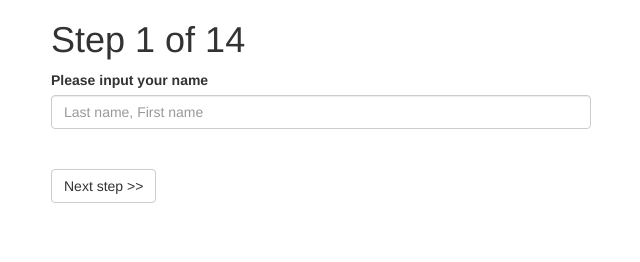
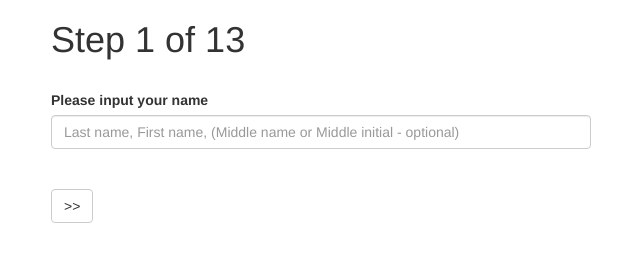
Before and after one commit to emendoza2/HG-Forms, a website: page index.html in a window 1280 px wide. Shown: the whole page, without its empty margins (34-674 px from the left). Drawn offline with nearby package versions, Linux system fonts and the light colour scheme.

Commit message:
Multiple input support
Cleaned up some code, made it compliant with JSHint, added support for
multiple inputs in one data block, made 5 grades per subject.

```diff
--- a/index.html
+++ b/index.html
@@ -47,7 +47,7 @@
   <!-- The life of the page -->
   <script>
   Date.prototype.dateAdd = function(size,value) {
-    var newDate = new Date(this)
+    var newDate = new Date(this);
     value = parseInt(value);
     var incr = 0;
     switch (size) {
@@ -58,19 +58,19 @@
         case 'hour':
             incr = value * 60;
             newDate.dateAdd('minute',incr);
-            return newDate;;
+            return newDate;
         case 'week':
             incr = value * 7;
             newDate.dateAdd('day',incr);
-            return newDate;;
+            return newDate;
         case 'minute':
             incr = value * 60;
             newDate.dateAdd('second',incr);
-            return newDate;;
+            return newDate;
         case 'second':
             incr = value * 1000;
             newDate.dateAdd('millisecond',incr);
-            return newDate;;
+            return newDate;
         case 'month':
             value = value + newDate.getUTCMonth();
             if (value/12>0) {
@@ -78,18 +78,18 @@
                 value = value % 12;
             }
             newDate.setUTCMonth(value);
-            return newDate;;
+            return newDate;
         case 'millisecond':
             newDate.setTime(newDate.getTime() + value);
-            return newDate;;
+            return newDate;
         case 'year':
             newDate.setFullYear(newDate.getUTCFullYear()+value);
-            return newDate;;
+            return newDate;
         default:
             throw new Error('Invalid date increment passed');
-            break;
+            //break;
     }
-}
+}; // for later
   // Style Guide: //
   /*
   * When creating an element, prefix it's var name with $
@@ -102,8 +102,8 @@
   // Define everything here
 
   // Constants
-  const fadeOutTime = 300;
-  const fadeInTime = 500;
+  var fadeOutTime = 300;
+  var fadeInTime = 500;
 
 
   // Vars
@@ -120,7 +120,7 @@
     * buttonText (also optional)
   */
 
-  var $form, steps, canPressButton, currentStep, noSteps, $finalForm, $button, $head;
+  var $form, steps, canPressButton, currentStep, noSteps, $finalForm, $button, $head; // define all variables so they can be accessed through the console (will be changed later for security)
 
     $(document).ready(function(){
       // Utility functions
@@ -128,9 +128,27 @@
         for (var i = 0; i < steps.length; i ++) {
           steps[i].fadeOut(fadeOutTime);
         }
-      };
+      }
 
       function refreshActive(dir) {
+
+        function /* local! */ createAlert(text) { // DRY
+          var $alert = $("<div></div>")
+            .addClass("alert")
+            .addClass("alert-danger")
+            .addClass("alert-dismissable")
+            .attr("role","alert")
+            .append(
+              $("<button></button>")
+                .addClass("close")
+                .attr("type","button")
+                .attr("data-dismiss","alert")
+                .attr("aria-label","Close")
+                .html($("<span></span>").attr("aria-hidden","true").html("&times;"))
+            )
+            .append(text);
+            return $alert;
+        }
 
         function /* local */ nextStep(){ //DRY DRY DRY!!!!
             canPressButton = false; // ugh..
@@ -158,44 +176,28 @@
 
         if ( dir === undefined || dir === 1 ) {
 
-          var currentData = data[currentStep];
+          var allOK = true;
+          for (var i = 0; i < data[currentStep].inputs.length; i++) {
+          var currentData = data[currentStep].inputs[i];
           var failRegex = currentData.fail;
+          if (failRegex !== undefined) {
 
-          function /* local! */ createAlert(text) { // DRY
-            var $alert = $("<div></div>")
-              .addClass("alert")
-              .addClass("alert-danger")
-              .addClass("alert-dismissable")
-              .attr("role","alert")
-              .append(
-                $("<button></button>")
-                  .addClass("close")
-                  .attr("type","button")
-                  .attr("data-dismiss","alert")
-                  .attr("aria-label","Close")
-                  .html($("<span></span>").attr("aria-hidden","true").html("&times;"))
-              )
-              .append(text);
-              return $alert
-          };
-          if (failRegex !== undefined) {
-            var inputValue = $("#input"+(currentStep+1)).val(); // more DRY
-
+            var inputValue = $("#input"+(currentStep+1)+"-"+i).val(); // more DRY
             var $alert;
             if (inputValue.match(failRegex)) {
               $alert = createAlert(currentData.messages.error); // create alert with error message
-            } else if(currentData.required === true && (inputValue == "" || inputValue.match(/^\s+$/))) { // kill nasty empty input fields (if they are required)
+              allOK = false;
+            } else if(currentData.required === true && (inputValue === "" || inputValue.match(/^\s+$/))) { // kill nasty empty input fields (if they are required)
               console.log(currentData.messages.empty);
               $alert = createAlert(currentData.messages.empty); // create alert with empty message
-            } else {
-              nextStep();
+              allOK = false;
             }
-            console.log($alert);
             steps[currentStep].append("<br />").append($alert === undefined ? "" : $alert); // display alert or nothing if there was no error
-          } else {
-            nextStep();
           }
-
+        }
+        if (allOK) { // need this, otherwise multiple steps will appear out of nowhere!
+          nextStep();
+        }
         } else {
           canPressButton = false; // ugh..
           steps[currentStep].addClass("ignore");
@@ -219,7 +221,7 @@
             }
           }); // increment step. once that is done, fade in the next step
         }
-      };
+      }
       // end
 
       $form = $("<form></form>").attr("id","mainForm"); // the form container
@@ -256,7 +258,7 @@
           } else {
             console.log(canPressButton);
           }
-      };
+      }
       function goback(e) {
         e.preventDefault();
         if (canPressButton) {
@@ -264,29 +266,55 @@
         }
       }
 
+
+      function createInput(datas, inputs) {
+        return {
+          inputPlaceholder: datas.customPlaceholder,
+          customInputType: datas.customInputType,
+          inputRequired: datas.inputRequired,
+          labelContent: datas.label,
+          fail: datas.fail,
+          messages: datas.messages,
+          inline: datas.inline
+        };
+      }
+
       // Note to self: js arrays start at 0!
       for (var i = 0; i < noSteps; i ++) {
+        var inputs = [];
+        var currentData;
+        if (data[i].inputs !== undefined) { // create multiple
+          for (var j = 0; j < data[i].inputs.length; j++) {
+            currentData = data[i].inputs[j];
+            console.log(currentData.customPlaceholder);
+            inputs.push(createInput(currentData));
+          }
+        } else {
+          currentData = data[i];
+          inputs.push(createInput(currentData));
+          data[i].inputs = [currentData];
+        }
         steps[i] = createStep({
           step: i+1, // put this so that steps are shown as index in array + 1
           noSteps: noSteps,
-          inputPlaceholder: data[i].customPlaceholder,
-          buttonText: "Next step &gt;&gt;",
+          buttonText: "&gt;&gt;",
           buttonCallback: defaultCallback,
           previousText: i > 0 ? "&lt;&lt;" : undefined,
           previousCallback: goback,// no need for check here; previous is defined by previousText
           content: data[i].contentText === undefined ? "<br />" : data[i].contentText + "<br />",
-          labelContent: data[i].label,
-          custom: data[i].custom
+          //labelContent: data[i].label,
+          custom: data[i].custom,
+          inputs: inputs
         });
         steps[i].addClass("ignore");
-      };
+      }
 
       steps.push($finalForm);
 
       for (i = 0; i < steps.length; i ++) {
         var $el = steps[i];
         $el.appendTo($form);
-      };
+      }
       $form.appendTo(".container");
       steps[0].fadeIn(500);
 
@@ -298,8 +326,7 @@
       });
 
       /* Rendering stuff */
-      var currentDate;
-      currentDate = (new Date());
+      var currentDate = (new Date());
 
       $("#year-dp").datepicker( {
           format: " yyyy",
@@ -312,7 +339,12 @@
         var year = e.date.getFullYear();
         $("#sy").html(year+" - "+(year+1));
       });
-      $(".date").datepicker();
+      $("#year-dp").val(" " + currentDate.getFullYear());
+      $("#year-dp").datepicker('update');
+      $(".date").datepicker( {
+        endDate: currentDate,
+        assumeNearbyYear: true
+      });
       $('.selectpicker').selectpicker();
 
     });
--- a/scripts/data.js
+++ b/scripts/data.js
@@ -1,139 +1,213 @@
-var data =
-[
-{
-label:"Please input your name",
-required:true,
-fail:/^((?!(^[a-z\-]+,\ ?[a-z\-]+$)).)*$/i,
-messages:{
-empty:"Please input your name",
-error:"Invalid name provided - place your last name followed by a comma and your first name"
+function createGradeSheet() {
+  var values = [];
+  for (var i = 0; i < arguments.length; i++) {
+    values.push({
+      label: ""+arguments[i]+"",
+      required: true,
+      fail: /$a/,
+      messages: {
+        error: "",
+        empty: "Please input the name of your "+arguments[i]+" curriculum"
       },
-customPlaceholder:"Last name, First name"
+      customPlaceholder: "Your "+arguments[i]+" curriculum"
+    },{
+      required: true,
+      fail: /^((?!^(\d+)\/(\d+)$|(^[1-9][0-9]?(\.[0-9]+)?|^100(\.0+)?)(%)$).)*$/,
+      messages: {
+        error: "Please input a percentage or a fraction",
+        empty: "Please input a grade"
+      },
+      customPlaceholder: "E.G. 9/10 or 90%"
+    });
+    values.push({
+      required: true,
+      fail: /^((?!^(\d+)\/(\d+)$|(^[1-9][0-9]?(\.[0-9]+)?|^100(\.0+)?)(%)$).)*$/,
+      messages: {
+        error: "Please input a percentage or a fraction",
+        empty: "Please input a grade"
+      },
+      customPlaceholder: "E.G. 9/10 or 90%"
     },
     {
-label:"What is your child's name?",
-required:true,
-fail:/^((?!(^[a-z\-]+,\ ?[a-z\-]+$)).)*$/i,
-messages:{
-empty:"Please enter a name",
-error:"Invalid name provided - place your last name followed by a comma and your first name"
+      required: true,
+      fail: /^((?!^(\d+)\/(\d+)$|(^[1-9][0-9]?(\.[0-9]+)?|^100(\.0+)?)(%)$).)*$/,
+      messages: {
+        error: "Please input a percentage or a fraction",
+        empty: "Please input a grade"
       },
-customPlaceholder:"Last name, First name"
+      customPlaceholder: "E.G. 9/10 or 90%"
     },
     {
-label:"Please input his or her birthdate",
-required:true,
-custom:"<div class='input-group date'>"+
-              "<input type='text' class='form-control' name='input3' />"+
-              "<span class='input-group-addon'>"+
-                  "<span class='glyphicon glyphicon-calendar'></span>"+
-              "</span>"+
+      required: true,
+      fail: /^((?!^(\d+)\/(\d+)$|(^[1-9][0-9]?(\.[0-9]+)?|^100(\.0+)?)(%)$).)*$/,
+      messages: {
+        error: "Please input a percentage or a fraction",
+        empty: "Please input a grade"
+      },
+      customPlaceholder: "E.G. 9/10 or 90%"
+    },
+    {
+
+        label: arguments[i]+" Test Grades (5)",
+      required: true,
+      fail: /^((?!^(\d+)\/(\d+)$|(^[1-9][0-9]?(\.[0-9]+)?|^100(\.0+)?)(%)$).)*$/,
+      messages: {
+        error: "Please input a percentage or a fraction",
+        empty: "Please input a grade"
+      },
+      customPlaceholder: "E.G. 9/10 or 90%"
+    });
+  }
+  return values;
+}
+var data = [{
+		label: "Please input your name",
+		required: true,
+		fail: /^((?!(^[a-z\-]+\ ?,\ ?[a-z\-]+(\ [a-z\-]+\.?)?$)).)*$/i,
+		messages: {
+			empty: "Please input your name",
+			error: "Invalid name provided - place your last name followed by a comma and your first name"
+		},
+		customPlaceholder: "Last name, First name, (Middle name or Middle initial - optional)"
+	},
+	{
+		label: "What is your child's name?",
+		required: true,
+		fail: /^((?!(^[a-z\-]+\ ?,\ ?[a-z\-]+(\ [a-z\-]+\.?)?$)).)*$/i,
+		messages: {
+			empty: "Please enter a name",
+			error: "Invalid name provided - place your last name followed by a comma and your first name"
+		},
+		customPlaceholder: "Last name, First name, (Middle name or Middle initial - optional)"
+	},
+	{
+		label: "Please input his or her birthdate",
+		required: true,
+		custom: "<div class='input-group date'>" +
+			"<input type='text' class='form-control' name='input3' value='03/13/2017' />" +
+			"<span class='input-group-addon'>" +
+			"<span class='glyphicon glyphicon-calendar'></span>" +
+			"</span>" +
 			"</div>"
 	},
 	{
-label:"What is your student's level?",
-required:true,
-custom:"<select class='selectpicker' name='input4'>"+
-  "<option>Pre-K</option>"+
-  "<option>Kindergarden</option>"+
-  "<option>Grade 1</option>"+
-  "<option>Grade 2</option>"+
-  "<option>Grade 3</option>"+
-  "<option>Grade 4</option>"+
-  "<option>Grade 5</option>"+
-  "<option>Grade 6</option>"+
-  "<option>Grade 7</option>"+
-  "<option>Grade 8</option>"+
-  "<option>Grade 9</option>"+
-  "<option>Grade 10</option>"+
-  "<option>Grade 11</option>"+
-  "<option>Grade 12</option>"+
+		label: "What is your student's level?",
+		required: true,
+		custom: "<select class='selectpicker' name='input4'>" +
+			"<option>Pre-K</option>" +
+			"<option>Kindergarden</option>" +
+			"<option>Grade 1</option>" +
+			"<option>Grade 2</option>" +
+			"<option>Grade 3</option>" +
+			"<option>Grade 4</option>" +
+			"<option>Grade 5</option>" +
+			"<option>Grade 6</option>" +
+			"<option>Grade 7</option>" +
+			"<option>Grade 8</option>" +
+			"<option>Grade 9</option>" +
+			"<option>Grade 10</option>" +
+			"<option>Grade 11</option>" +
+			"<option>Grade 12</option>" +
 			"</select>"
 	},
 	{
-label:"What school year is your student in?",
-required:true,
-custom:"<input type='text' class='input-group form-control date' id='year-dp' name='input5'></div><br /><span id='sy'></span>"
+		label: "What school year is your student in?",
+		required: true,
+		custom: "<input type='text' class='input-group form-control date' id='year-dp' name='input5' value=' 2016' /><br /><span id='sy'></span>"
 	},
 	{
-label:"What quarter is your student in?",
-required:true,
-custom:
-'<label class="radio-inline"><input type="radio" name="input6" value="Q1" />Q1</label>'+
-'<label class="radio-inline"><input type="radio" name="input6" value="Q2" />Q2</label>'+
-'<label class="radio-inline"><input type="radio" name="input6" value="Q3" />Q3</label>'+
+		label: "What quarter is your student in?",
+		required: true,
+		custom: '<label class="radio-inline"><input checked="checked" type="radio" name="input6" value="Q1" />Q1</label>' +
+			'<label class="radio-inline"><input type="radio" name="input6" value="Q2" />Q2</label>' +
+			'<label class="radio-inline"><input type="radio" name="input6" value="Q3" />Q3</label>' +
 			'<label class="radio-inline"><input type="radio" name="input6" value="Q4" />Q4</label>'
 	},
 	{
-label:"English",
-required:true,
-fail:/$a/,
-messages:{
-error:"",
-empty:""
+		inputs: createGradeSheet("Language","Reading"),/*[
+      {
+    		label: "Language",
+    		required: true,
+    		fail: /$a/,
+    		messages: {
+    			error: "",
+    			empty: "Please input the name of your language curriculum"
+    		},
+        customPlaceholder: "The name of your language curriculum"
+    	},
+      {
+    		label: "Grades",
+    		required: true,
+    		fail: /^((?!^(\d+)\/(\d+)$|(^[1-9][0-9]?(\.[0-9]+)?|^100(\.0+)?)(%)$).)*$/,
+    		messages: {
+    			error: "Please input a percentage or a fraction",
+    			empty: "Please input a grade"
+    		},
+        customPlaceholder: "E.G. 9/10 or 90%"
+    	},
+    	{
+    		label: "Reading",
+    		required: true,
+    		fail: /$a/,
+    		messages: {
+    			error: "",
+    			empty: "Please input the name of your reading curriculum"
+    		},
+        customPlaceholder: "The name of your reading curriculum"
+    	},
+      {
+    		label: "Grades",
+    		required: true,
+    		fail: /^((?!^(\d+)\/(\d+)$|(^[1-9][0-9]?(\.[0-9]+)?|^100(\.0+)?)(%)$).)*$/,
+    		messages: {
+    			error: "Please input a percentage or a fraction",
+    			empty: "Please input a grade"
+    		},
+        customPlaceholder: ""
+    	},
+    ],*/
+    contentText: "<h2>English Materials</h2>"
+	},
+  {
+    inputs: createGradeSheet("Filipino"),
+      /*{
+        label: "What is your material for Filipino?",
+        required: true,
+        fail: /$a/,
+        messages: {
+          error: "",
+          empty: "Please input the name of your Filipino curriculum"
         }
       },
       {
-label:"What is your material for English language?",
-required:true,
-fail:/$a/,
-messages:{
-error:"",
-empty:""
+    		label: "Grades",
+    		required: true,
+    		fail: /^((?!^(\d+)\/(\d+)$|(^[1-9][0-9]?(\.[0-9]+)?|^100(\.0+)?)(%)$).)*$/,
+    		messages: {
+    			error: "Please input a percentage or a fraction",
+    			empty: "Please input a grade"
+    		},
+        customPlaceholder: "E.G. 9/10 or 90%"
     	}
+      createGradeSheet("Filipino")
+    ],*/
+
   },
 	{
-label:"What is your material for Filipino?",
-required:true,
-fail:/$a/,
-messages:{
-error:"",
-empty:""
-}
+		inputs: createGradeSheet("Araling Palipunan"),
 	},
 	{
-label:"What is your material for Araling Palipunan?",
-required:true,
-fail:/$a/,
-messages:{
-error:"",
-empty:""
-}
+    inputs: createGradeSheet("World History"),
+
 	},
 	{
-label:"What is your material for World History?",
-required:true,
-fail:/$a/,
-messages:{
-error:"",
-empty:""
-}
+    inputs: createGradeSheet("Bible")
 	},
 	{
-label:"What is your material for Bible?",
-required:true,
-fail:/$a/,
-messages:{
-error:"",
-empty:""
-}
+		inputs: createGradeSheet("Character")
 	},
 	{
-label:"What is your material for Character?",
-required:true,
-fail:/$a/,
-messages:{
-error:"",
-empty:""
+		inputs: createGradeSheet("Mother Tongue"),
+    contentText: "<small>For grades 1-3 only<small>"
 	}
-},
-{
-label:"What is your material for Mother Tongue (MT)? (For Grades 1 - 3 only)",
-required:false,
-fail:/$a/,
-messages:{
-error:"",
-empty:""
-}
-}
-]
+];
--- a/scripts/forms.js
+++ b/scripts/forms.js
@@ -1,5 +1,5 @@
 function fallback(text,fb) {
-  return text === undefined ? (fb === undefined ? "" : fb) : text
+  return text === undefined ? (fb === undefined ? "" : fb) : text;
 } // if a string is undefined, return fb or "", otherwise, return the string
 
 function createStep(opt) {
@@ -16,22 +16,51 @@ function createStep(opt) {
   var $head = $("<h1></h1>")
     .html("Step " + opt.step + " of " + opt.noSteps); // create the header
 
-  var inputName = "input" + opt.step; // for DRY code
-  var $label = $("<label></label>")
-    .attr("for", inputName)
-    .html(fallback(opt.labelContent));
+  var inputs = [];
+  var labels = [];
+  var $label;
   var $input;
+  //var $input;
   if (opt.custom !== undefined) {
-    $input = opt.custom;
+    $label = $("<label></label>")
+      .html(fallback(opt.inputs[0].labelContent));
+     inputs.push(opt.custom);
+     labels.push($label);
   } else {
-    $input = $("<input />")
-      .attr("name", inputName).attr("id", inputName)
-      .attr("placeholder",fallback(opt.inputPlaceholder))
-      .attr("type",fallback(opt.customInputType,"text"))
-      .addClass("form-control");
-  }
-  if (opt.inputRequired === undefined ? false : opt.inputRequired) {
-    $input.attr("required","required");
+    for (i = 0; i < opt.inputs.length; i ++) {
+
+      var currentData = opt.inputs[i]; // more DRY
+      var inputName = currentData.inputName === undefined ? "input" + opt.step + "-" + i : currentData.inputName; // for DRY code
+
+      if (typeof(currentData.labelContent) === "string") {
+        $label = $("<label></label>")
+          .attr("for", inputName)
+          .html(fallback(currentData.labelContent));
+      }
+
+      if (currentData.custom !== '') {
+        console.log("currentData is not custom");
+        $input = $("<input />")
+          .attr("name", inputName).attr("id", inputName)
+          .attr("placeholder",fallback(currentData.inputPlaceholder))
+          .attr("type",fallback(currentData.customInputType,"text"))
+          .addClass("form-control");
+
+        if (currentData.inputRequired === undefined ? false : currentData.inputRequired) {
+          $input.attr("required","required");
+        }
+
+      } else {
+        console.log("currentData is custom - ",currentData);
+        $input = currentData.custom;
+      }
+      labels[inputs.length] = $label;
+      console.log(inputs.length, $label.html());
+      inputs.push($input);
+
+
+    }
+
   }
 
   var $submit = $("<button></button>")
@@ -40,14 +69,15 @@ function createStep(opt) {
       .html(fallback(opt.buttonText))
       .click(opt.buttonCallback);
 
+  $step.append($head).append(fallback(opt.content));
 
+  for (var i = 0; i < inputs.length; i++) {
+    console.log(labels[i]);
+    $step.append(labels[i]).append("<br />");
+    $step.append(inputs[i]).append("<br />");
+  }
 
-  $step
-    .append($head)
-    .append($label)
-    .append("<br />")
-    .append($input)
-    .append("<br />").append("<br />");
+  $step.append("<br />");
 
   if (opt.previousText!== undefined) {
     var $previous = $("<button></button>")
@@ -55,15 +85,15 @@ function createStep(opt) {
         .addClass("btn-default")
         .html(fallback(opt.previousText))
         .click(opt.previousCallback);
-        $step.append($previous)
+        $step.append($previous);
   }
-      $step
-        .append($submit)
-        .append("<br / ><br />")
-        .append(fallback(opt.content)); // stick everything in
+
+  $step
+    .append($submit)
+    .append("<br / ><br />"); // stick everything in
 
   //var $out = $template.render(opt)
   //$step.html($out)
   // $step.appendTo(opt.parentForm); - this should be done outside of this. Otherwise, what is the point of return?
-  return $step
+  return $step;
 }
```
Lines whose indentation alone changed are shown as unchanged.
